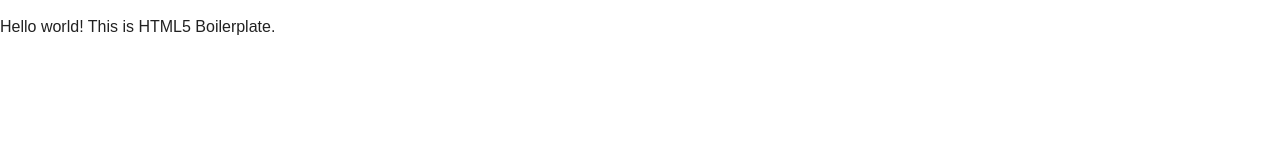
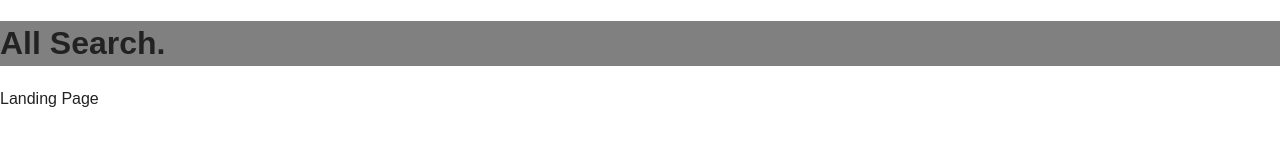
Before and after one commit to karjac14/allinonesearch, a website: page index.html in a window 1280 px wide. Drawn offline with nearby package versions, Linux system fonts and the light colour scheme; some packages are replaced by stand-ins of ours.

Commit message:
establish angular routing

```diff
--- a/index.html
+++ b/index.html
@@ -14,10 +14,16 @@
         <link rel="stylesheet" href="css/main.css">
         <script src="js/vendor/modernizr-2.8.3.min.js"></script>
     </head>
-    <body>
+    <body ng-app="allSearch">
 
+        <header>
+        <h1>All Search.</h1>
+        </header>
 
-        <p>Hello world! This is HTML5 Boilerplate.</p>
+        <main class="container">
+          <ng-view></ng-view>
+        </main>
+
 
         <script src="bower_components/jquery/dist/jquery.js"></script>
         <script src="bower_components/angular/angular.js"></script>
--- a/js/main.js
+++ b/js/main.js
@@ -7,25 +7,25 @@
     function($routeProvider){
       $routeProvider
         .when('/', {
-          templateUrl: 'landing.html',
+          templateUrl: 'partials/landing.html',
           controller: function ($location, $rootScope){
             //some codes here
           },
           controllerAs: 'landing'
         })
         .when('/result', {
-          templateUrl: 'results.html',
+          templateUrl: 'partials/results.html',
           controller: function ($location, $rootScope){
             //some codes here
           },
           controllerAs: 'results'
         })
         .when('/item', {
-          templateUrl: 'details.html',
+          templateUrl: 'partials/item.html',
           controller: function ($location, $rootScope){
             //some codes here milestone 2
           },
-          controllerAs: 'details'
+          controllerAs: 'item'
         })
     })
 
--- a/package.json
+++ b/package.json
@@ -5,6 +5,7 @@
   "main": "index.js",
   "scripts": {
     "test": "echo \"Error: no test specified\" && exit 1",
+    "sass": "node-sass scss/main.scss css/main.css",
     "start": "browser-sync start --server --directory --startPath index.html --files='*.html, css/main.css'"
   },
   "repository": {
--- a/scss/main.scss
+++ b/scss/main.scss
@@ -96,7 +96,9 @@
    ========================================================================== */
 
 
-
+header {
+  background-color: gray;
+}
 
 
 
```
Also changed, not shown: css/main.css, partials/item.html (renamed from partials/details.html).
